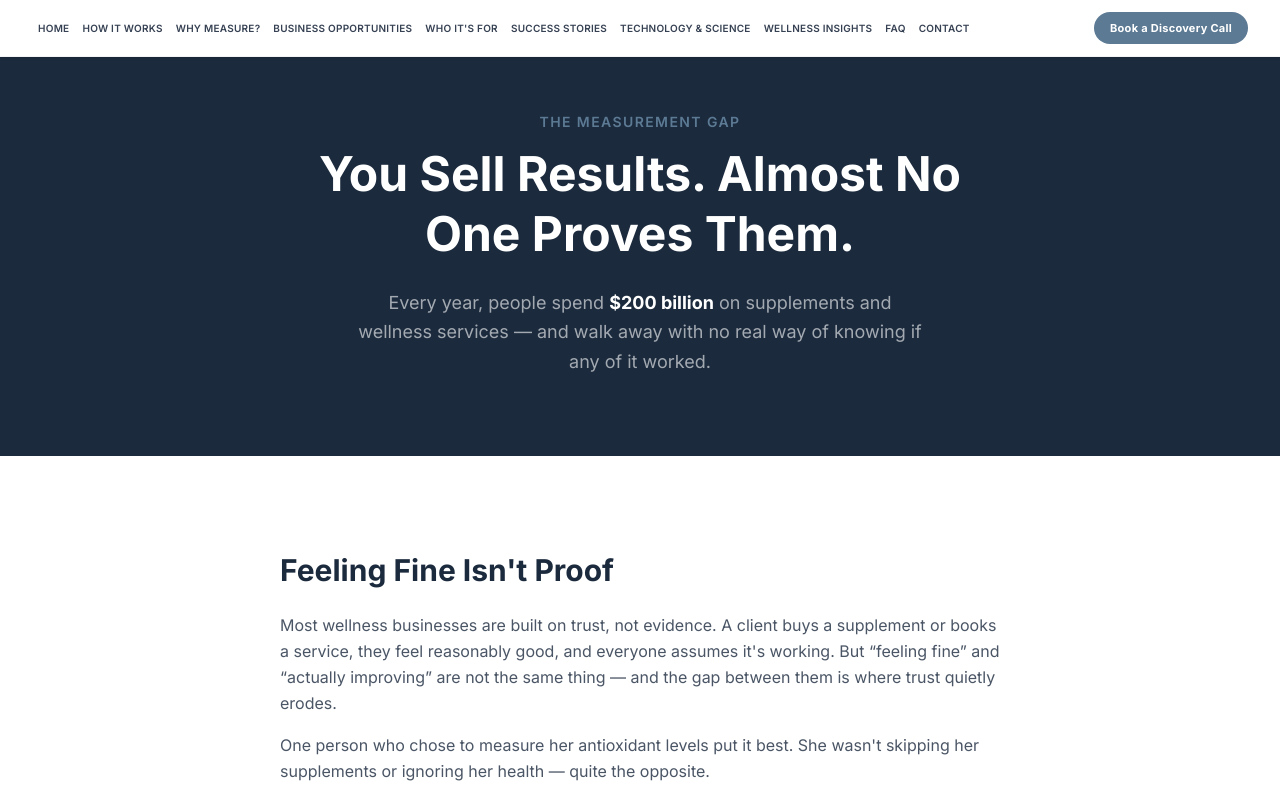
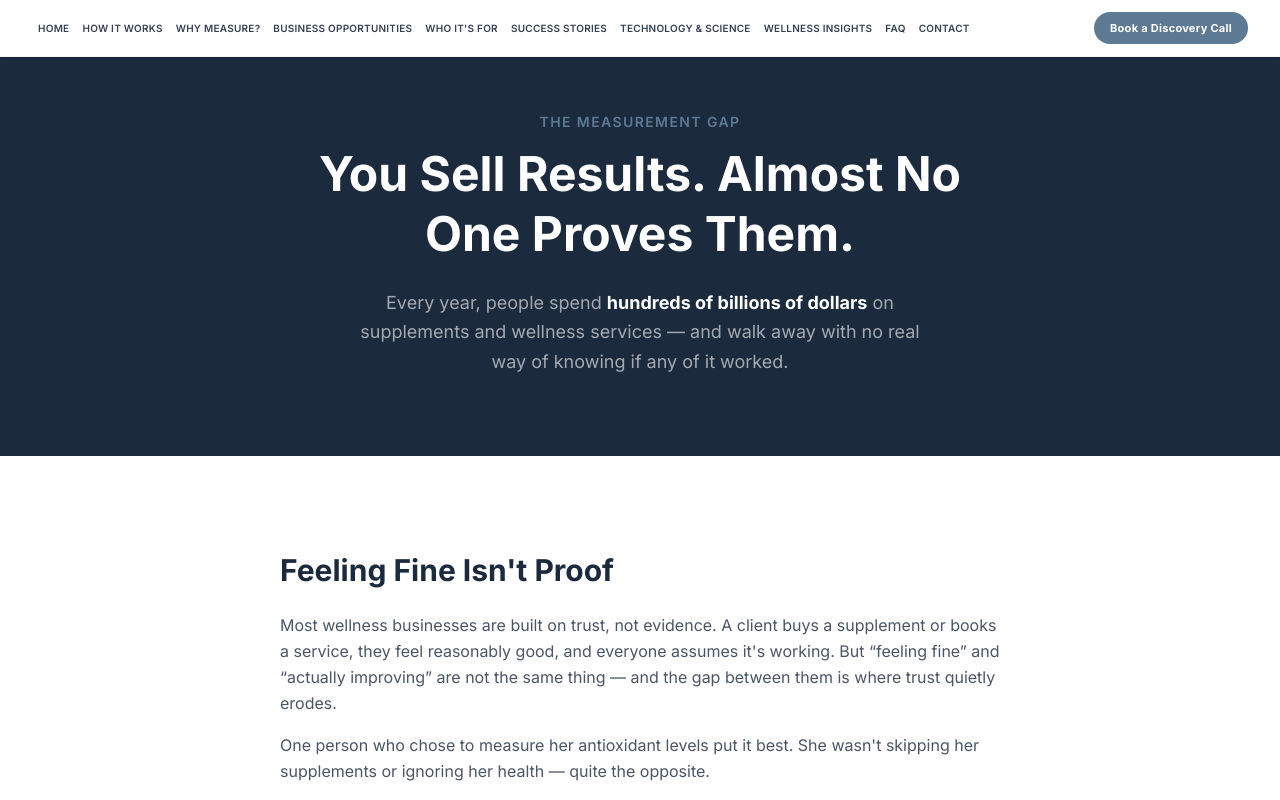
Before and after one commit to calligeroselaine/myantioxidantscore, a Next.js app: page /why-measure in a window 1280 px wide. Shown: the top 800 px of the page. Built offline with nearby package versions, Linux system fonts and the light colour scheme.

Commit message:
hundreds of billions

```diff
--- a/src/app/partner-with-us/page.tsx
+++ b/src/app/partner-with-us/page.tsx
@@ -47,8 +47,8 @@ export default function PartnerWithUsPage() {
             Business Opportunities
           </h1>
           <p className="mt-6 text-white/60 text-lg leading-relaxed max-w-xl mx-auto">
-            Every year, people spend $200 billion on supplements and wellness
-            services with no way to know if any of it is working. PRYSM
+            Every year, people spend hundreds of billions of dollars on supplements
+            and wellness services with no way to know if any of it is working. PRYSM
             changes that. In 15 seconds, our scanning technology gives your
             clients an objective, data-backed measurement of their wellness
             progress — turning guesswork into proof, one-off visits into
--- a/src/app/why-measure/page.tsx
+++ b/src/app/why-measure/page.tsx
@@ -33,9 +33,10 @@ export default function WhyMeasurePage() {
             You Sell Results. Almost No One Proves Them.
           </h1>
           <p className="mt-6 text-white/60 text-lg leading-relaxed max-w-xl mx-auto">
-            Every year, people spend <strong className="text-white">$200 billion</strong> on
-            supplements and wellness services — and walk away with no real way of knowing
-            if any of it worked.
+            Every year, people spend{" "}
+            <strong className="text-white">hundreds of billions of dollars</strong>{" "}
+            on supplements and wellness services — and walk away with no real way of
+            knowing if any of it worked.
           </p>
         </div>
       </section>
```
